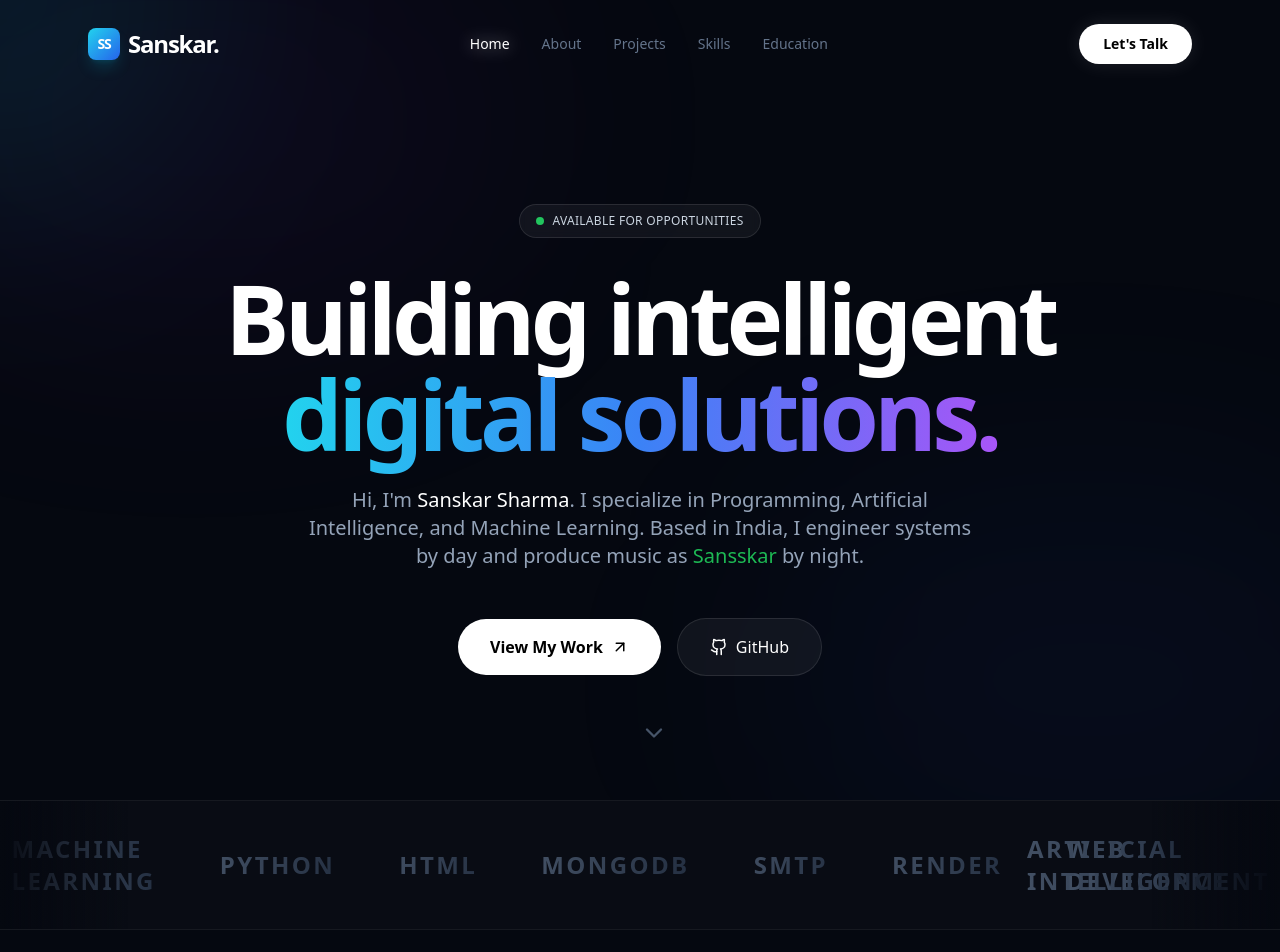
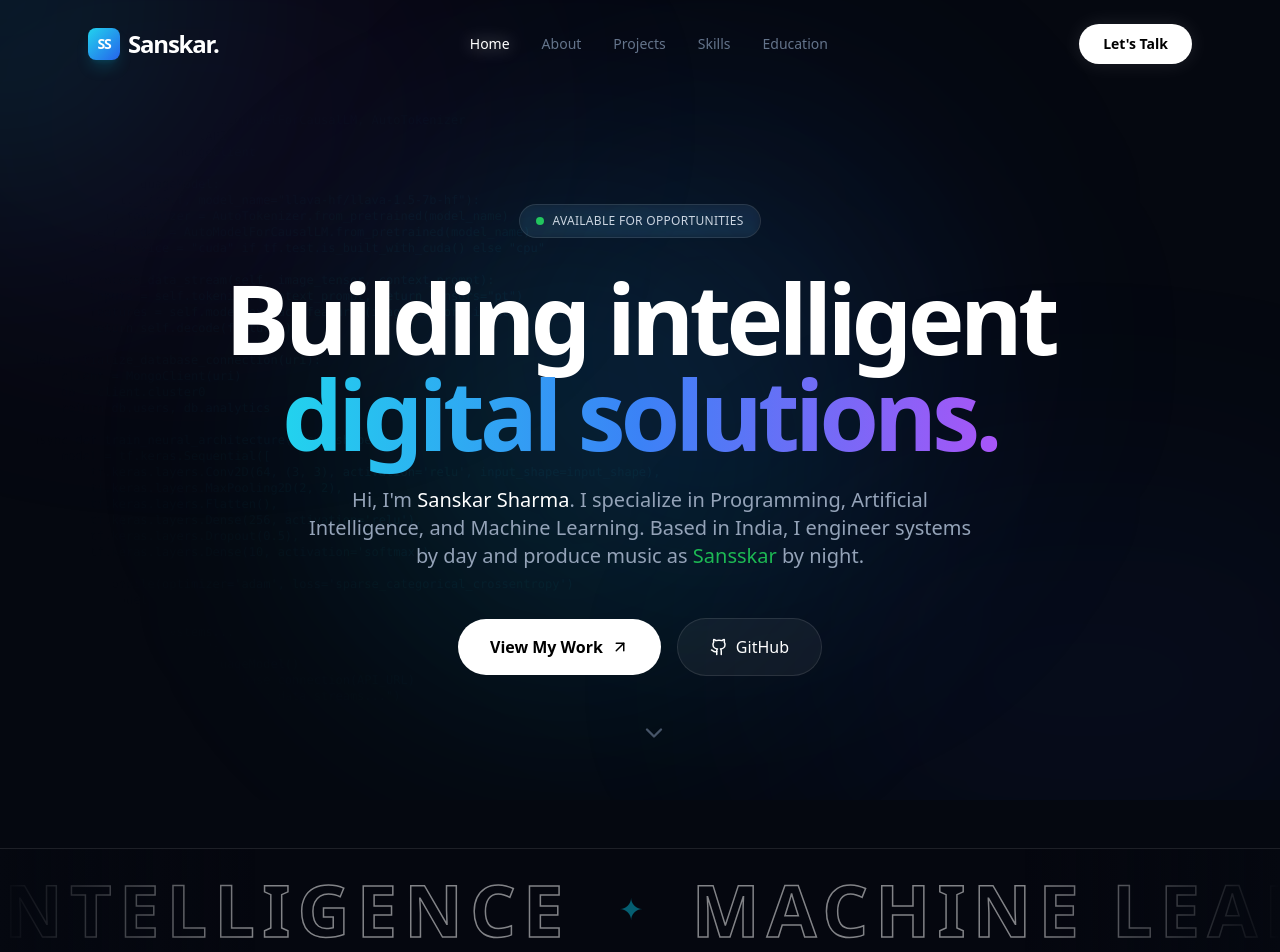
Before and after one commit to Cathhdyy/my-portfolio, a React (Vite) app: page / in a window 1280 px wide. Shown: the top 952 px of the page. Built offline with nearby package versions, Linux system fonts and the light colour scheme.

Commit message:
Update App.jsx

```diff
--- a/src/App.jsx
+++ b/src/App.jsx
@@ -12,6 +12,7 @@ const Portfolio = () => {
   const [isScrolled, setIsScrolled] = useState(false);
   const [mousePos, setMousePos] = useState({ x: 0, y: 0 });
   const [formData, setFormData] = useState({ name: '', email: '', message: '' });
+  const [scrollY, setScrollY] = useState(0);
 
   // Custom Cursor tracking & Scroll handling
   useEffect(() => {
@@ -20,6 +21,7 @@ const Portfolio = () => {
     };
 
     const handleScroll = () => {
+      setScrollY(window.scrollY);
       setIsScrolled(window.scrollY > 50);
       const sections = ['home', 'about', 'projects', 'skills', 'education', 'contact'];
       const current = sections.find(section => {
@@ -91,7 +93,8 @@ const Portfolio = () => {
           100% { transform: translateX(-50%); }
         }
         .animate-marquee {
-          animation: marquee 30s linear infinite;
+          animation: marquee 80s linear infinite;
+          width: max-content;
         }
         .animate-marquee:hover {
           animation-play-state: paused;
@@ -138,8 +141,66 @@ const Portfolio = () => {
       </nav>
 
       {/* Hero Section */}
-      <section id="home" className="relative min-h-screen flex items-center justify-center pt-20 z-10">
-        <div className="max-w-5xl mx-auto px-6 flex flex-col items-center text-center">
+      <section id="home" className="relative min-h-screen flex items-center justify-center pt-20 z-10 overflow-hidden">
+
+        {/* Subtle Code Background Overlay with Fade & Parallax */}
+        <div
+          className="absolute inset-0 z-0 pointer-events-none flex items-center justify-center [mask-image:radial-gradient(ellipse_at_center,black_30%,transparent_70%)] select-none"
+          style={{
+            opacity: Math.max(0, 0.15 * (1 - scrollY / 600)),
+            transform: `translateY(${scrollY * 0.4}px)`
+          }}
+        >
+          <pre className="text-[10px] sm:text-[11px] md:text-xs font-mono text-cyan-500/40 leading-relaxed whitespace-pre w-full h-full p-8 flex flex-col justify-start md:justify-center overflow-hidden">
+{`import numpy as np
+import tensorflow as tf
+from transformers import AutoModelForCausalLM, AutoTokenizer
+from fastapi import FastAPI
+from pymongo import MongoClient
+
+class VisionLanguageModel:
+    def __init__(self, model_name="llava-hf/llava-1.5-7b-hf"):
+        self.tokenizer = AutoTokenizer.from_pretrained(model_name)
+        self.model = AutoModelForCausalLM.from_pretrained(model_name)
+        self.device = "cuda" if tf.test.is_built_with_cuda() else "cpu"
+
+    def process_data_stream(self, image_tensor, context_prompt):
+        inputs = self.tokenizer(context_prompt, return_tensors="pt")
+        features = self.model.extract_features(image_tensor, inputs)
+        return self.decode(features)
+
+def initialize_database_connection(uri):
+    client = MongoClient(uri)
+    db = client.cluster0
+    return db.users, db.analytics
+
+async def train_neural_architecture(input_shape):
+    model = tf.keras.Sequential([
+        tf.keras.layers.Conv2D(64, (3, 3), activation='relu', input_shape=input_shape),
+        tf.keras.layers.MaxPooling2D(2, 2),
+        tf.keras.layers.Flatten(),
+        tf.keras.layers.Dense(256, activation='relu'),
+        tf.keras.layers.Dropout(0.5),
+        tf.keras.layers.Dense(10, activation='softmax')
+    ])
+    model.compile(optimizer='adam', loss='sparse_categorical_crossentropy')
+    return model
+
+# Initiating core systems...
+if __name__ == "__main__":
+    vlm_agent = VisionLanguageModel()
+    db_conn = initialize_database_connection(API_URL)
+    print("Agent online. Awaiting data streams...")
+    # Ready for autonomous execution`}
+          </pre>
+        </div>
+
+        {/* Ambient Glows */}
+        <div className="absolute top-1/4 left-1/4 w-[500px] h-[500px] bg-cyan-500/10 rounded-full blur-[120px] pointer-events-none mix-blend-screen z-0"></div>
+        <div className="absolute bottom-1/4 right-1/4 w-[500px] h-[500px] bg-blue-600/10 rounded-full blur-[120px] pointer-events-none mix-blend-screen z-0"></div>
+
+        <div className="max-w-5xl mx-auto px-6 flex flex-col items-center text-center relative z-10">
+
           <div className="inline-flex items-center space-x-2 px-4 py-2 rounded-full bg-white/5 border border-white/10 mb-8 text-xs font-medium backdrop-blur-sm">
             <span className="relative flex h-2 w-2">
               <span className="animate-ping absolute inline-flex h-full w-full rounded-full bg-green-400 opacity-75"></span>
@@ -169,35 +230,42 @@ const Portfolio = () => {
           </div>
         </div>
 
-        <div className="absolute bottom-12 left-1/2 transform -translate-x-1/2 animate-bounce text-slate-600">
+        <div className="absolute bottom-12 left-1/2 transform -translate-x-1/2 animate-bounce text-slate-600 z-10">
           <ChevronDown size={28} />
         </div>
       </section>
 
       {/* Infinite Scrolling Tech Marquee */}
-      <div className="w-full py-8 border-y border-white/5 bg-white/[0.02] overflow-hidden flex relative z-10">
-        <div className="absolute left-0 top-0 bottom-0 w-32 bg-gradient-to-r from-[#050810] to-transparent z-10"></div>
-        <div className="absolute right-0 top-0 bottom-0 w-32 bg-gradient-to-l from-[#050810] to-transparent z-10"></div>
-        <div className="flex w-[200%] animate-marquee">
-          <div className="flex w-1/2 justify-around items-center">
+      <div className="w-full mt-12 py-6 border-y border-white/10 bg-[#050810]/80 overflow-hidden flex items-center relative z-10">
+        <div className="absolute left-0 top-0 bottom-0 w-32 md:w-64 bg-gradient-to-r from-[#050810] to-transparent z-20 pointer-events-none"></div>
+        <div className="absolute right-0 top-0 bottom-0 w-32 md:w-64 bg-gradient-to-l from-[#050810] to-transparent z-20 pointer-events-none"></div>
+
+        <div className="flex animate-marquee items-center group">
+          <div className="flex items-center justify-around w-max">
             {marqueeSkills.map((skill, i) => (
-              <span key={`a-${i}`} className="text-xl md:text-2xl font-black text-transparent bg-clip-text bg-gradient-to-r from-slate-600 to-slate-800 uppercase tracking-widest px-8">
-                {skill}
-              </span>
+              <div key={`a-${i}`} className="flex items-center">
+                <span className="text-5xl md:text-7xl font-black text-transparent [-webkit-text-stroke:1.5px_rgba(255,255,255,0.5)] hover:[-webkit-text-stroke:1.5px_rgba(6,182,212,0.9)] hover:text-cyan-500/20 uppercase tracking-widest px-8 md:px-12 transition-all duration-300 cursor-default">
+                  {skill}
+                </span>
+                <span className="text-cyan-500/50 text-3xl">✦</span>
+              </div>
             ))}
           </div>
-          <div className="flex w-1/2 justify-around items-center">
+          <div className="flex items-center justify-around w-max">
             {marqueeSkills.map((skill, i) => (
-              <span key={`b-${i}`} className="text-xl md:text-2xl font-black text-transparent bg-clip-text bg-gradient-to-r from-slate-600 to-slate-800 uppercase tracking-widest px-8">
-                {skill}
-              </span>
+              <div key={`b-${i}`} className="flex items-center">
+                <span className="text-5xl md:text-7xl font-black text-transparent [-webkit-text-stroke:1.5px_rgba(255,255,255,0.5)] hover:[-webkit-text-stroke:1.5px_rgba(6,182,212,0.9)] hover:text-cyan-500/20 uppercase tracking-widest px-8 md:px-12 transition-all duration-300 cursor-default">
+                  {skill}
+                </span>
+                <span className="text-cyan-500/50 text-3xl">✦</span>
+              </div>
             ))}
           </div>
         </div>
       </div>
 
       {/* About Section */}
-      <section id="about" className="py-32 relative z-10">
+      <section id="about" className="pt-16 pb-32 relative z-10">
         <div className="max-w-6xl mx-auto px-6">
           <div className="grid grid-cols-1 lg:grid-cols-12 gap-8">
             <div className="lg:col-span-5 flex flex-col justify-center">
```
